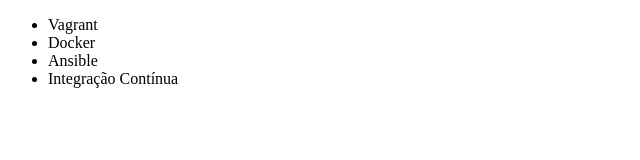
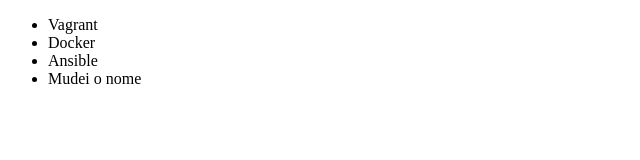
Before and after one commit to EwertonLRamos/estudando-git, a plain HTML site: page index.html in a window 1280 px wide. Shown: the full height of the page, 0-640 px from the left. Drawn offline with Linux system fonts and the light colour scheme.

Commit message:
Renomeando curso de Integração Contínua

```diff
--- a/index.html
+++ b/index.html
@@ -9,7 +9,7 @@
         <li>Vagrant</li>
         <li>Docker</li>
         <li>Ansible</li>
-        <li>Integração Contínua</li>
+        <li>Mudei o nome</li>
     </ul>
 </body>
 </html>
```
